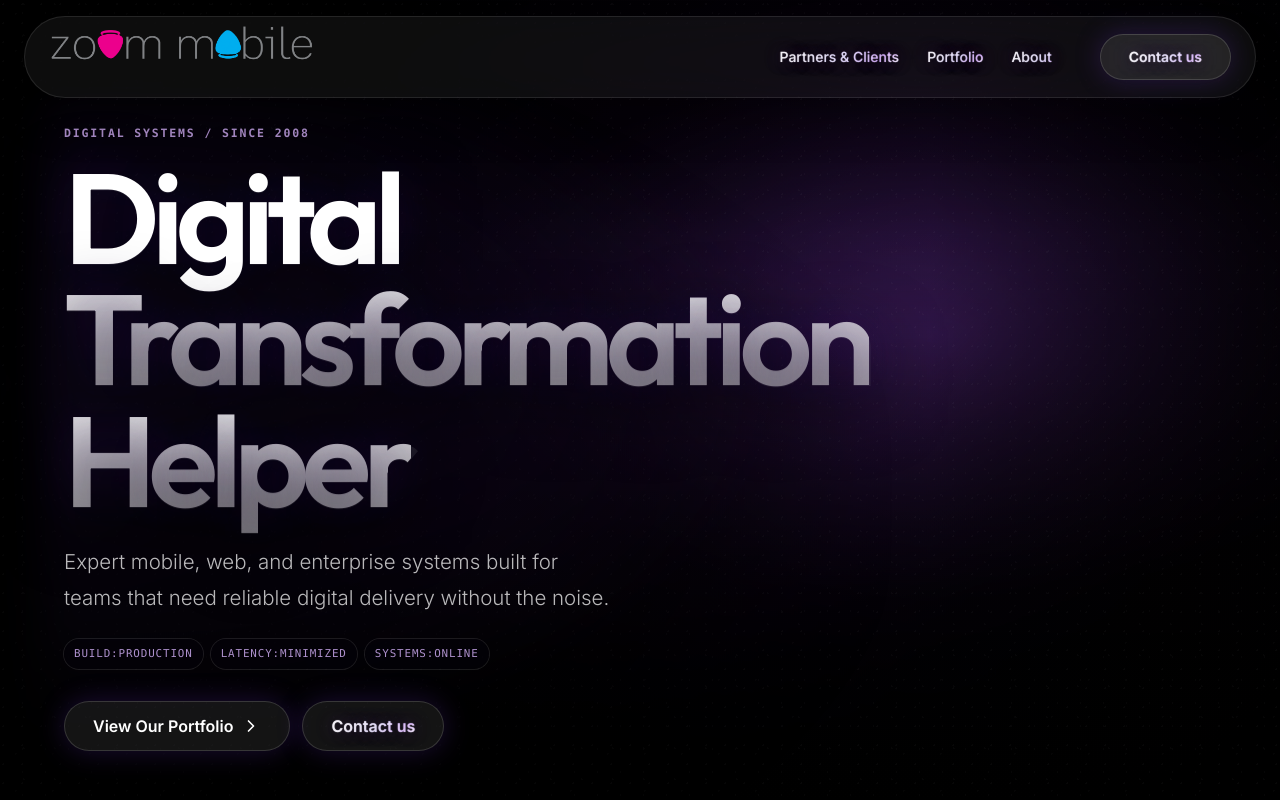
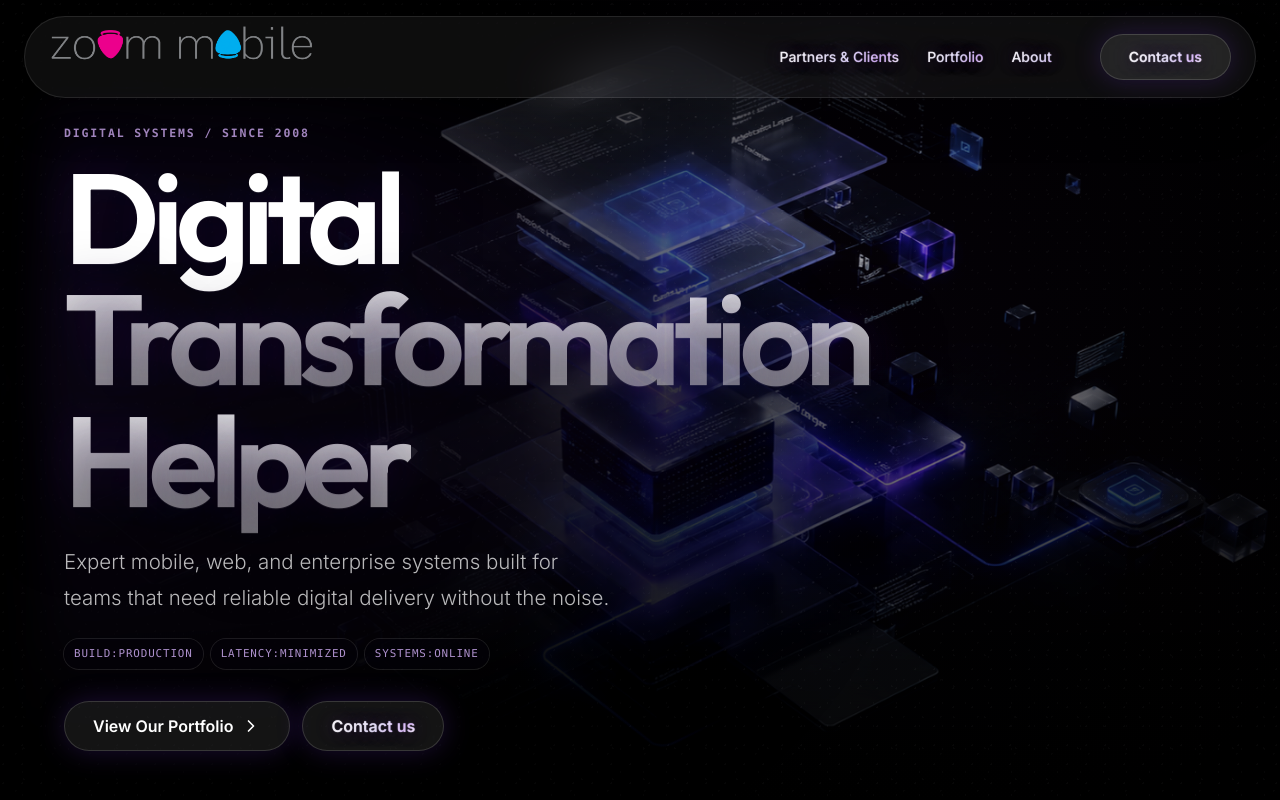
Before and after one commit to supeng0916-beep/zoommoblie_website_update, a React (Vite) app: page / in a window 1280 px wide. Shown: the top 800 px of the page. Built offline with nearby package versions, Linux system fonts and the light colour scheme.

Commit message:
Revert "Integrate purple Spline hero scene"
This reverts commit de0ad1c7693eff645fae180a079100791c75f622.

```diff
--- a/package.json
+++ b/package.json
@@ -11,8 +11,6 @@
     "lint": "tsc --noEmit"
   },
   "dependencies": {
-    "@splinetool/react-spline": "^4.1.0",
-    "@splinetool/runtime": "^1.12.92",
     "@tailwindcss/vite": "^4.1.14",
     "@vitejs/plugin-react": "^5.0.4",
     "lucide-react": "^0.546.0",
--- a/src/App.tsx
+++ b/src/App.tsx
@@ -11,10 +11,7 @@ import {
   useTransform,
 } from 'motion/react';
 import { ChevronDown, ChevronRight, Mail, MapPin, Menu, X } from 'lucide-react';
-import { CSSProperties, lazy, MouseEvent, Suspense, useRef, useState } from 'react';
-
-const Spline = lazy(() => import('@splinetool/react-spline'));
-const splineSceneUrl = 'https://prod.spline.design/ATD6v3-N3vI35Z17/scene.splinecode';
+import { CSSProperties, MouseEvent, useRef, useState } from 'react';
 
 const aboutLinks = [
   { label: 'The Company', href: '#company' },
@@ -189,7 +186,6 @@ const contactButtonClass =
 
 export default function App() {
   const [isMenuOpen, setIsMenuOpen] = useState(false);
-  const [isSplineLoaded, setIsSplineLoaded] = useState(false);
   const containerRef = useRef(null);
   const heroRef = useRef<HTMLElement | null>(null);
   const { scrollYProgress } = useScroll({
@@ -311,15 +307,12 @@ export default function App() {
           }}
           className="hero-visual hero-full-bleed absolute inset-0"
         >
-          <div className="hero-image-frame spline-hero-frame relative h-full overflow-hidden">
-            <div className={`spline-loading-glow ${isSplineLoaded ? 'spline-loading-hidden' : ''}`} />
-            <Suspense fallback={null}>
-              <Spline
-                scene={splineSceneUrl}
-                className={`spline-scene ${isSplineLoaded ? 'spline-scene-loaded' : ''}`}
-                onLoad={() => setIsSplineLoaded(true)}
-              />
-            </Suspense>
+          <div className="hero-image-frame relative h-full overflow-hidden">
+            <img
+              src="/assets/background.png"
+              alt="Digital transformation technology"
+              className="hero-image h-full w-full object-cover"
+            />
             <div className="hero-overlay" />
             <div className="hero-fade" />
             <div className="noise-overlay" />
--- a/src/index.css
+++ b/src/index.css
@@ -456,57 +456,9 @@
 }
 
 .hero-image-frame {
-  background:
-    radial-gradient(circle at 72% 42%, rgba(168, 85, 247, 0.2), transparent 34%),
-    radial-gradient(circle at 24% 72%, rgba(76, 29, 149, 0.2), transparent 28%),
-    #000000;
-  box-shadow: inset 0 0 160px rgba(0, 0, 0, 0.9);
+  background: #000000;
+  box-shadow: inset 0 0 140px rgba(0, 0, 0, 0.84);
   transform: translate3d(0, 0, 0);
-}
-
-.spline-hero-frame {
-  isolation: isolate;
-}
-
-.spline-scene {
-  position: absolute;
-  inset: -6%;
-  z-index: 1;
-  width: 112%;
-  height: 112%;
-  opacity: 0;
-  transform: translate3d(0, 0, 0) scale(1.02);
-  transition: opacity 900ms ease, filter 900ms ease;
-  filter: saturate(1.18) contrast(1.08) brightness(0.9);
-  will-change: opacity, transform;
-}
-
-.spline-scene-loaded {
-  opacity: 1;
-}
-
-.spline-scene canvas {
-  display: block;
-  width: 100% !important;
-  height: 100% !important;
-}
-
-.spline-loading-glow {
-  position: absolute;
-  inset: 0;
-  z-index: 0;
-  background:
-    radial-gradient(ellipse at 72% 42%, rgba(168, 85, 247, 0.34), transparent 38%),
-    radial-gradient(ellipse at 38% 62%, rgba(88, 28, 135, 0.28), transparent 44%),
-    linear-gradient(135deg, #020104 0%, #0b0413 48%, #000000 100%);
-  opacity: 1;
-  transform: translate3d(0, 0, 0) scale(1);
-  animation: spline-loading-pulse 8s ease-in-out infinite;
-  transition: opacity 700ms ease;
-}
-
-.spline-loading-hidden {
-  opacity: 0;
 }
 
 .hero-copy::before {
@@ -716,7 +668,6 @@
   pointer-events: none;
   position: absolute;
   inset: 0;
-  z-index: 2;
 }
 
 .hero-overlay {
@@ -755,19 +706,6 @@
   100% {
     opacity: 0.8;
     transform: translate3d(0, 0, 0) scale(1);
-  }
-}
-
-@keyframes spline-loading-pulse {
-  0%,
-  100% {
-    opacity: 0.72;
-    transform: translate3d(0, 0, 0) scale(1);
-  }
-
-  50% {
-    opacity: 1;
-    transform: translate3d(0, 0, 0) scale(1.04);
   }
 }
 
```
Also changed, not shown: 1 other file (tests, documents, lock files or other folders).
